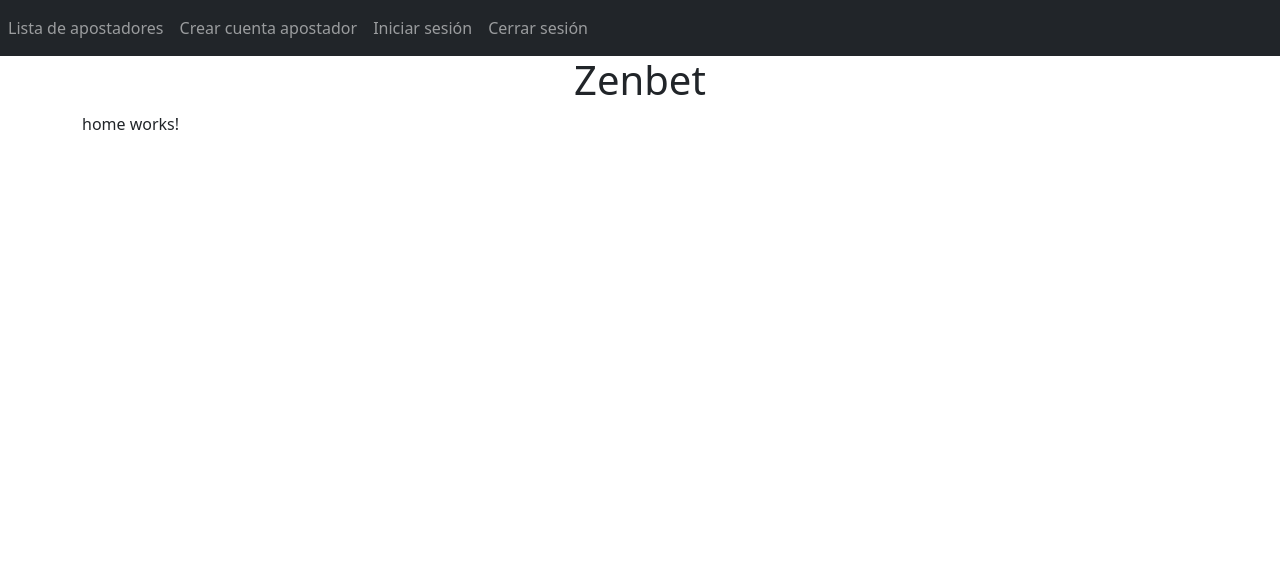
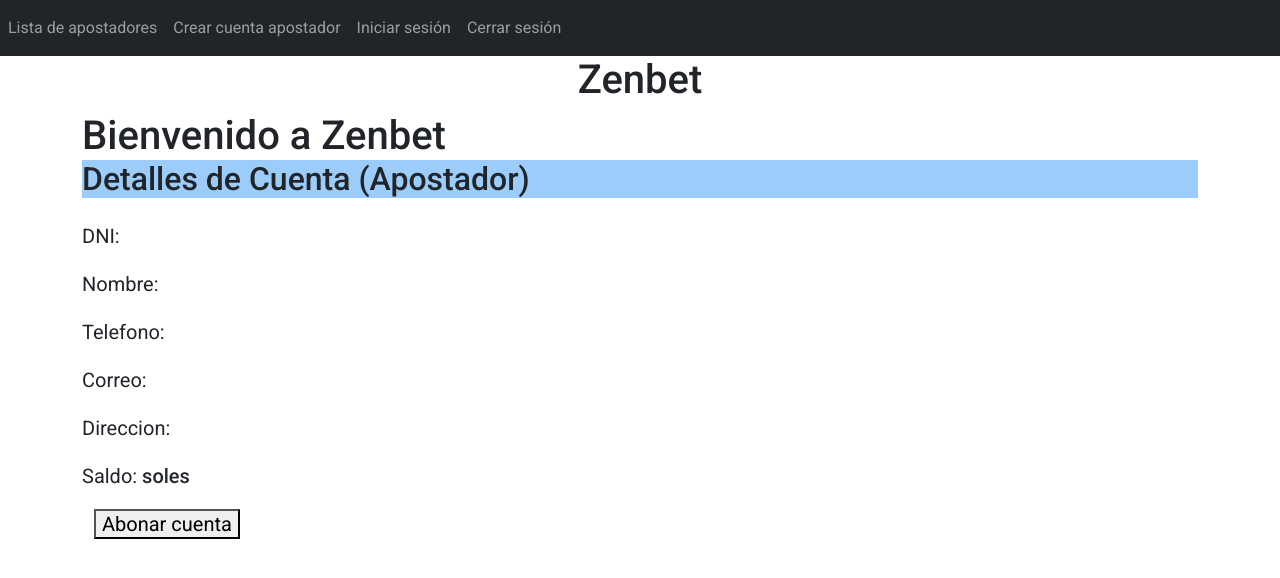
Before and after one commit to ZENBET/zenbet-front, an Angular app: page /home in a window 1280 px wide. Shown: the top 578 px of the page. Built offline with nearby package versions, Linux system fonts and the light colour scheme; no server answers.

Commit message:
feat/ se implemento la vista home al iniciar sesion

```diff
--- a/src/app/detalles-apostador/detalles-apostador.component.css
+++ b/src/app/detalles-apostador/detalles-apostador.component.css
@@ -0,0 +1,9 @@
+b{
+    font-size: 20px;
+    font-weight: normal;
+    box-sizing: content-box;
+}
+
+label{
+    font-size: 20px;
+}
--- a/src/app/home/home.component.css
+++ b/src/app/home/home.component.css
@@ -0,0 +1,12 @@
+label{
+    color: black;
+    font-size: 16px;
+}
+
+button{
+    font-size: 20px;
+}
+
+input{
+    font-size: 20px;
+}
--- a/src/app/home/home.component.html
+++ b/src/app/home/home.component.html
@@ -1 +1,37 @@
-<p>home works!</p>
+<h1>Bienvenido a Zenbet<h1>
+    <app-detalles-apostador></app-detalles-apostador>
+    <!--<button mat-raised-button color="primary" (click)="incrementarSaldo()">Realizar Abono</button>-->
+    <div class="container">
+        <div>
+            <button mat-raised-button color="primary" (click)="toggleForm()">Abonar cuenta</button>
+        </div>
+
+
+        <div class="row">
+                <div *ngIf="showForm">
+                    <form (ngSubmit)="incrementarSaldo()">
+                        <div>
+                            <label>Número de la tarjeta</label>
+                        </div>
+                        <div>
+                            <input style="size: 10px;" type="text" placeholder="Nro° tarjeta" minlength="16" maxlength="16" required>
+                        </div>
+
+                        <div>
+                            <label>CVV</label>
+                        </div>
+                        <div>
+                            <input type="text" placeholder="cvv" minlength="3" maxlength="4" required>
+                        </div>
+
+                        <div>
+                            <label>Cantidad a abonar S/.</label>
+                        </div>
+
+                        <input  type="number" [(ngModel)]="cantidad" name="cantidad" required>
+                        <button color="primary" (click)="recargarPagina()" type="submit">Pagar</button>
+                    </form>
+                </div>
+
+        </div>
+    </div>
--- a/src/app/home/home.component.ts
+++ b/src/app/home/home.component.ts
@@ -1,10 +1,53 @@
-import { Component } from '@angular/core';
+import { Component, OnInit } from '@angular/core';
+import { Apostador } from '../apostador';
+import { ActivatedRoute, Route } from '@angular/router';
+import { ApostadorService } from '../apostador.service';
 
 @Component({
   selector: 'app-home',
   templateUrl: './home.component.html',
   styleUrls: ['./home.component.css']
 })
-export class HomeComponent {
+export class HomeComponent implements OnInit {
+
+  dniUsuario: number;
+  cantidad: number;
+  showForm: boolean = false;
+
+  constructor(private router: ActivatedRoute, private apostadorServicio:ApostadorService) {}
+
+    //toma el dni de localStogare
+  ngOnInit(): void {
+    this.dniUsuario = parseInt(localStorage.getItem('dniUsuario'));
+  }
+
+  toggleForm(): void {
+    this.showForm = !this.showForm;
+  }
+
+  incrementarSaldo(): void {
+    if (!this.cantidad || this.cantidad <= 0) {
+      console.error('Cantidad inválida');
+      return;
+    }
+
+    this.apostadorServicio.incrementarSaldo(this.dniUsuario, this.cantidad)
+      .subscribe(
+        (response: any) => {
+          console.log('Saldo incrementado:', response);
+          // Realizar cualquier acción adicional después de incrementar el saldo
+        },
+        (error) => {
+          console.error('Error al incrementar el saldo:', error);
+          // Mostrar mensaje de error o realizar acciones adicionales en caso de error
+        }
+      );
+
+  }
+
+  recargarPagina():void{
+    location.reload();
+  }
+
 
 }
--- a/src/styles.css
+++ b/src/styles.css
@@ -1 +1,3 @@
 /* You can add global styles to this file, and also import other style files */
+html, body { height: 100%; }
+body { margin: 0; font-family: Roboto, "Helvetica Neue", sans-serif; }
```
